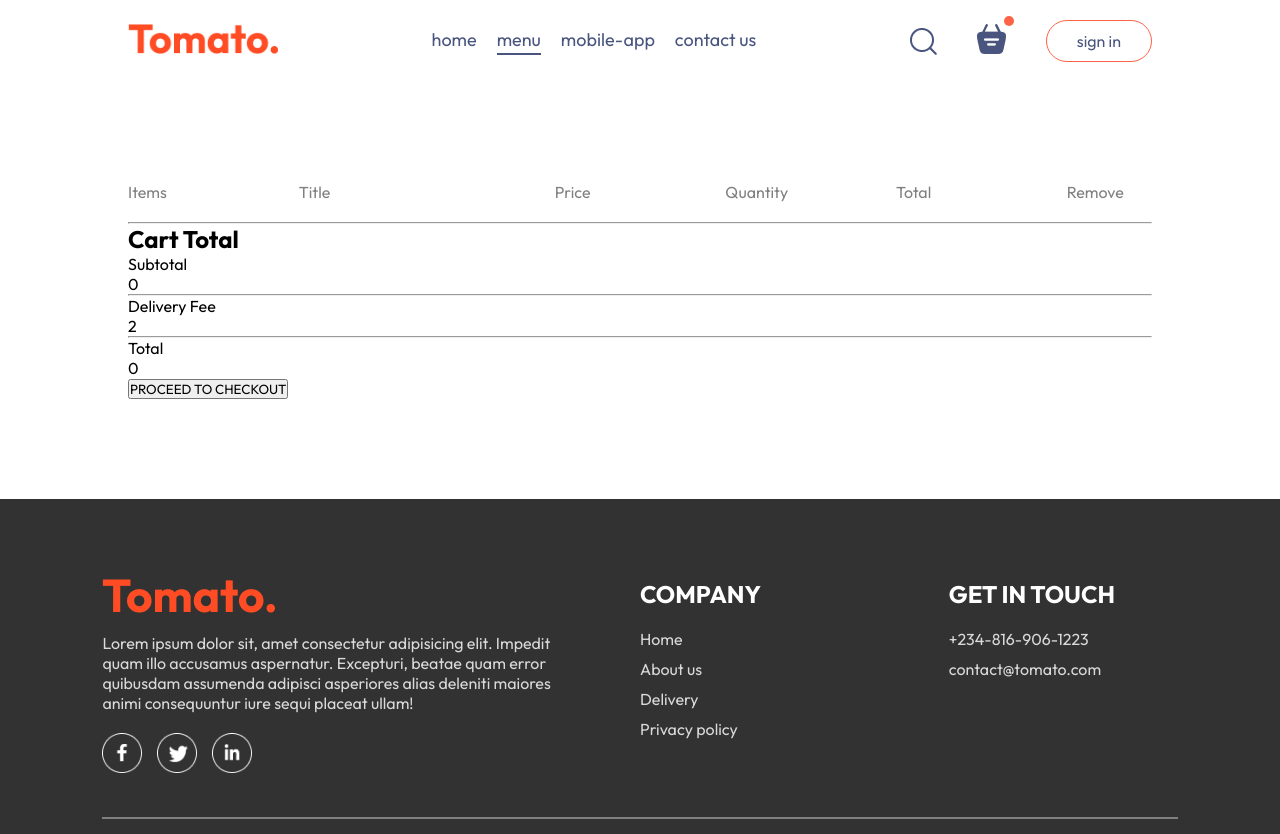
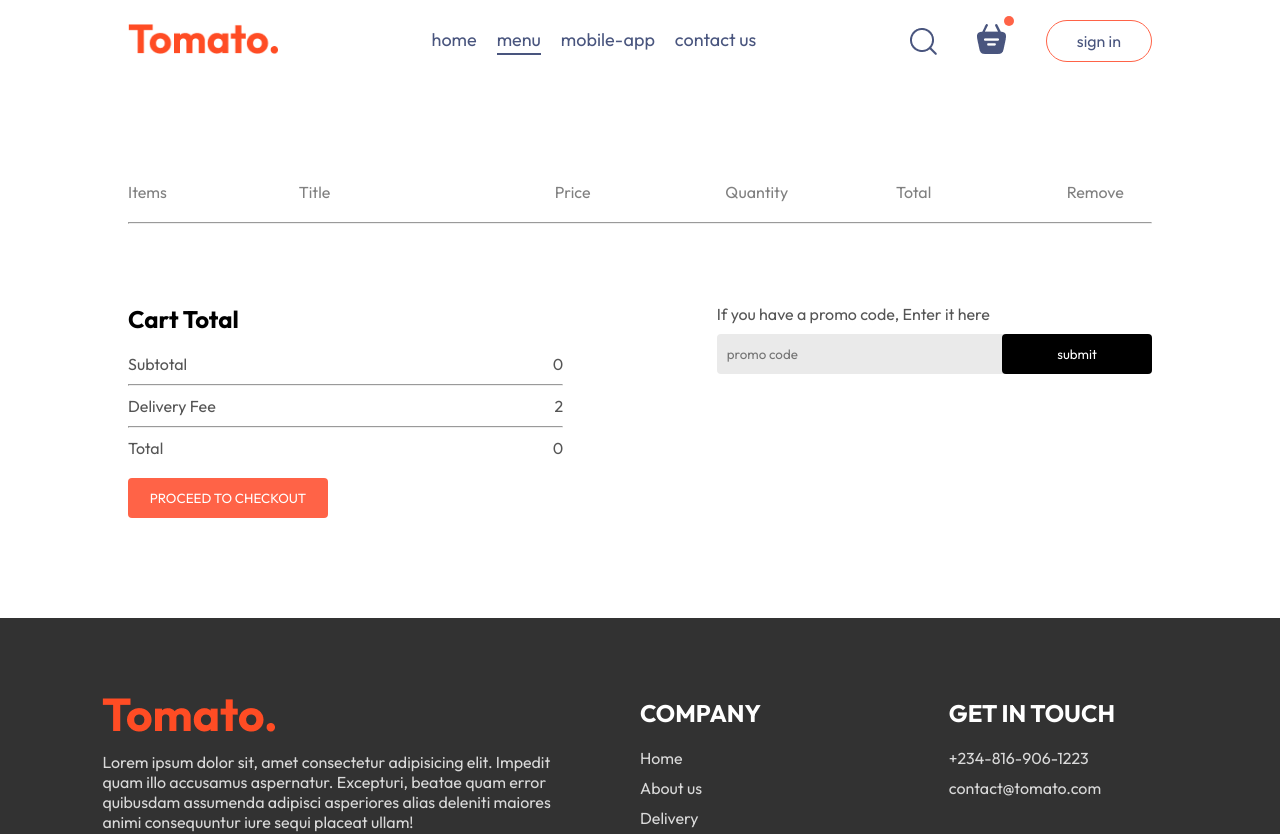
Before and after one commit to shegsemmanuel/Food-Del, a React (Vite) app: page /cart in a window 1280 px wide. Shown: the top 834 px of the page. Built offline with nearby package versions, Linux system fonts and the light colour scheme.

Commit message:
cart section

```diff
--- a/src/pages/card/cart.css
+++ b/src/pages/card/cart.css
@@ -18,3 +18,69 @@
 .cart-items-item .cross{
     cursor: pointer;
 }
+.cart-bottom{
+    margin-top: 80px;
+    display: flex;
+    justify-content: space-between;
+    gap: max(12vw,20px);
+}
+.cart-total{
+    flex: 1;
+    display: flex;
+    flex-direction: column;
+    gap: 20px;
+}
+.cart-total-details{
+    display: flex;
+    justify-content: space-between;
+    color: #555;
+}
+.cart-total hr{
+    margin: 10px 0px;
+}
+.cart-total button{
+    border: none;
+    color: white;
+    background-color: tomato;
+    width: max(15vw,200px);
+    padding: 12px 0px;
+    border-radius: 4px;
+    cursor: pointer;
+}
+.cart-promocode{
+    flex: 1;
+}
+.cart-promocode p{
+    color: #555;
+}
+.cart-promocode-input{
+    margin-top: 10px;
+    display: flex;
+    justify-content: space-between;
+    align-items: center;
+    background-color: #eaeaea;
+    border-radius: 4px;
+}
+.cart-promocode-input input{
+    background-color: transparent;
+    border: none;
+    outline: none;
+    padding-left: 10px;
+}
+.cart-promocode-input button{
+    width: max(10vw,150px);
+    padding: 12px 5px;
+    background-color: black;
+    border: none;
+    color: white;
+    border-radius: 4px;
+}
+
+@media (max-width:750px) {
+    .cart-bottom{
+        flex-direction: column-reverse;
+    }
+    .cart-promocode{
+        justify-content: start;
+    }
+}
--- a/src/pages/card/cart.jsx
+++ b/src/pages/card/cart.jsx
@@ -56,6 +56,15 @@
               </div>
               <button>PROCEED TO CHECKOUT</button>
           </div>
+          <div className="cart-promocode">
+            <div>
+              <p>If you have a promo code, Enter it here</p>
+              <div className='cart-promocode-input'>
+                  <input type="text" placeholder='promo code' />
+                  <button>submit</button>
+              </div>
+            </div>
+          </div>
       </div>
     </div>
   );
```
